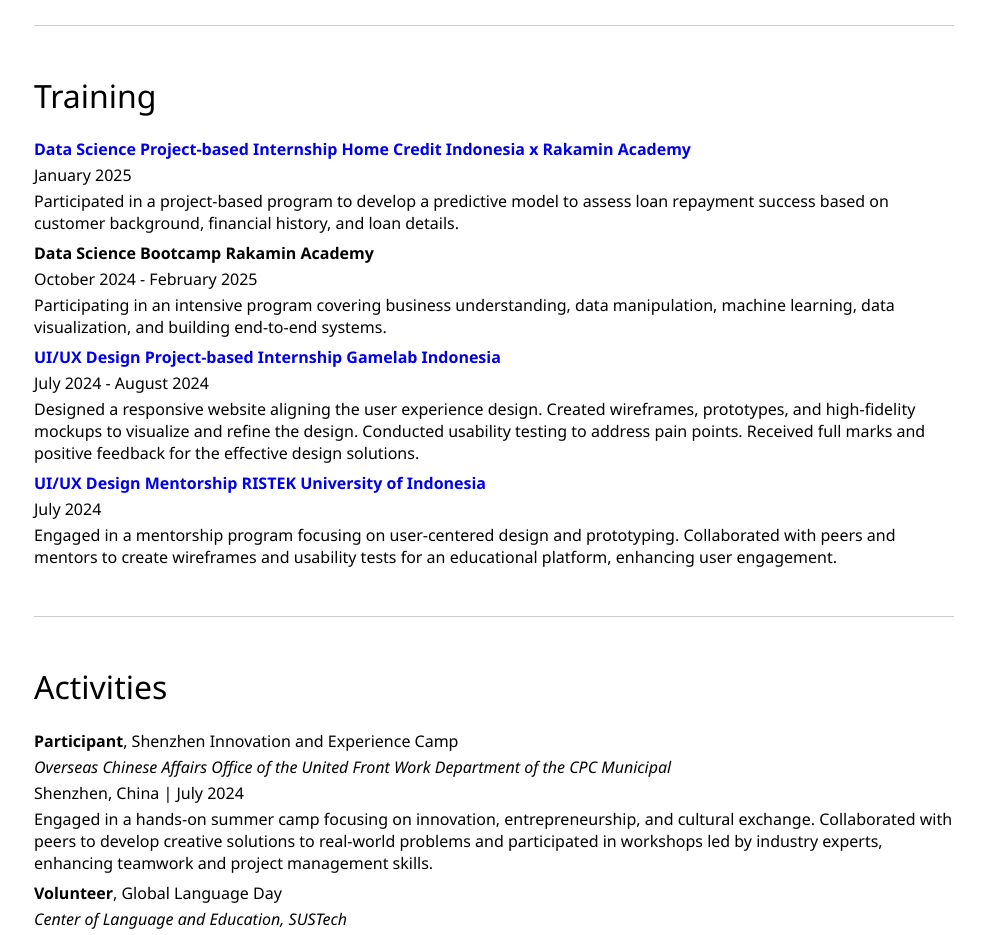
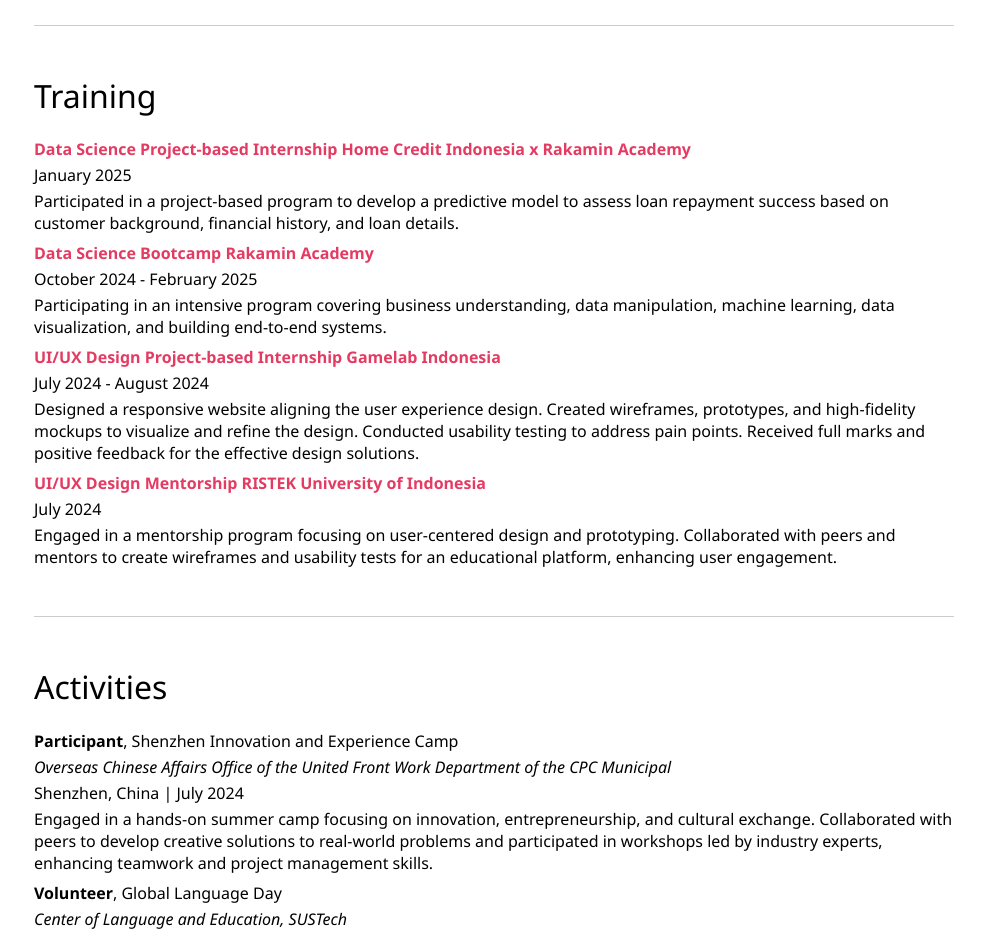
Before and after one commit to FiZufa/personal-website, a Nuxt app: page /cv in a window 1280 px wide. Shown: the part 1460-2395 px from the top of the page, without its empty margins (146-1128 px from the left). Built offline with nearby package versions, Linux system fonts and the light colour scheme.

Commit message:
add styling in certif

```diff
--- a/pages/cv/index.vue
+++ b/pages/cv/index.vue
@@ -140,11 +140,11 @@
     margin-top: 8px;
 }
 
-.pink, .certif .bold {
+.pink, .certif .bold, .training .bold {
     color: #e43b63;
 }
 
-.pink:hover, .certif .bold:hover {
+.pink:hover, .certif .bold:hover, .certif .bold:hover {
     cursor: pointer;
     text-decoration: underline;
     color: #c32f52;
```
